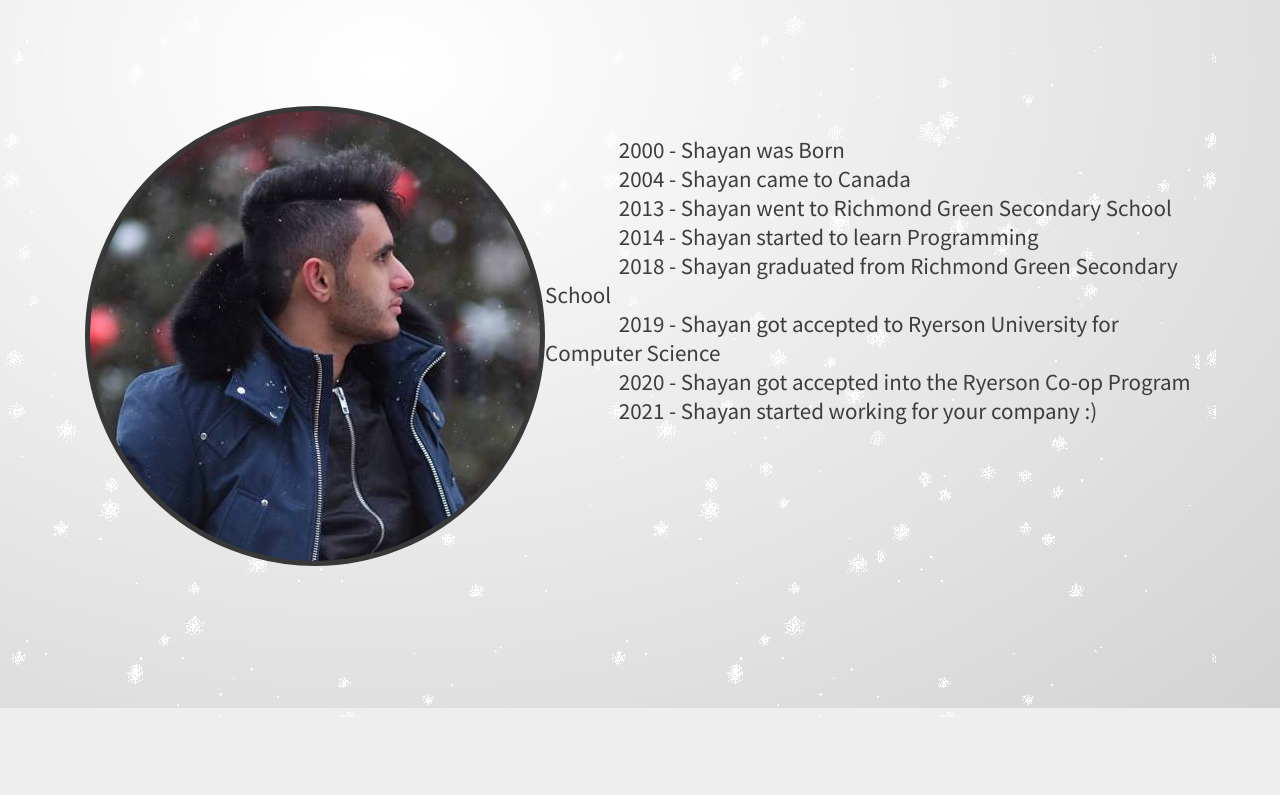
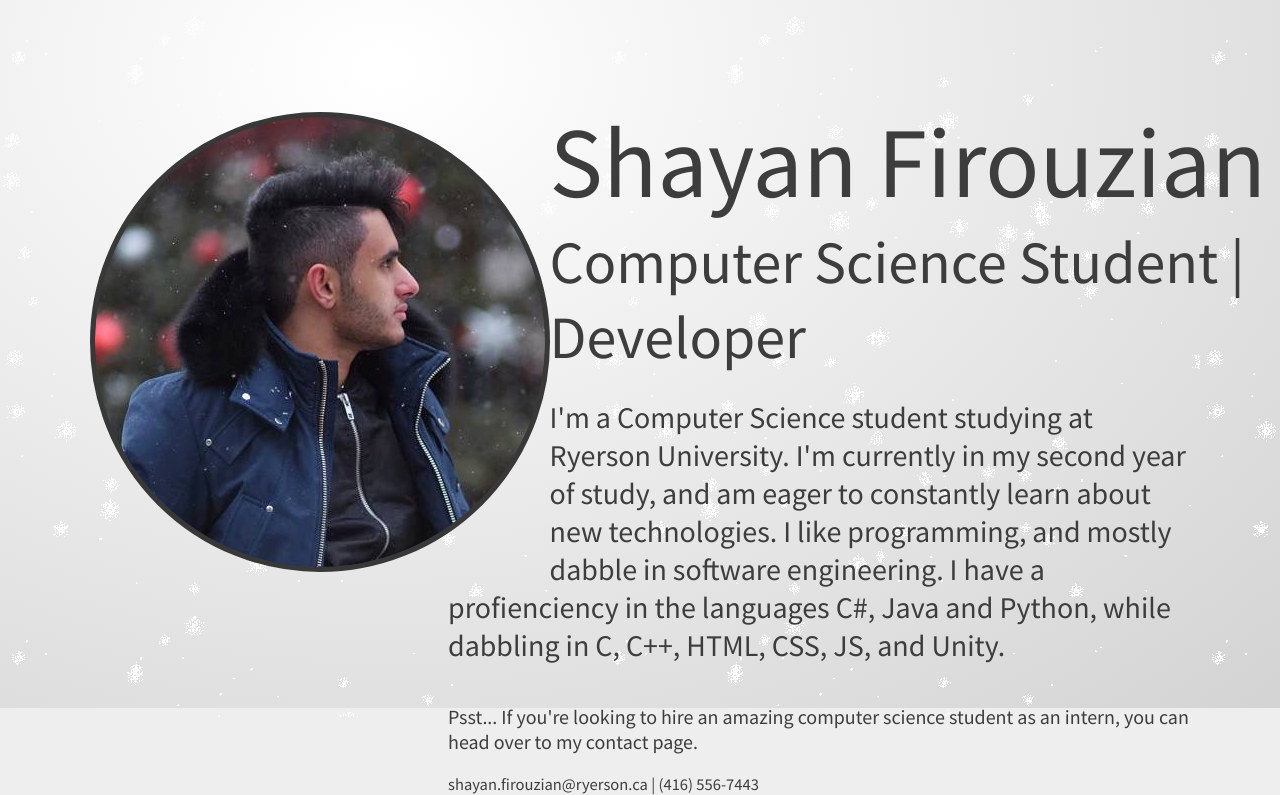
Before and after one commit to ShayanFF/Website, a plain HTML site: page about.html in a window 1280 px wide. Shown: the part 92-887 px from the top of the page. Before the commit the page ends 809 px from the top, so only its background shows below. Drawn offline with Linux system fonts and the light colour scheme.

Commit message:
Updated about.html and projects.html

```diff
--- a/about.html
+++ b/about.html
@@ -22,15 +22,22 @@
         </div>
         <div class="info">
             <img class="shayan" src="./shayan.png">
+            <div class="shayanTitle">
+                Shayan Firouzian
+            </div>
+            <div class="shayanSubtitle">
+                Computer Science Student | Developer
+            </div>
             <div class="text">
-                2000 - Shayan was Born
-                2004 - Shayan came to Canada
-                2013 - Shayan went to Richmond Green Secondary School
-                2014 - Shayan started to learn Programming
-                2018 - Shayan graduated from Richmond Green Secondary School
-                2019 - Shayan got accepted to Ryerson University for Computer Science
-                2020 - Shayan got accepted into the Ryerson Co-op Program
-                2021 - Shayan started working for your company :)
+                I'm a Computer Science student studying at Ryerson University. I'm currently in my second year of study, and am eager to constantly
+                learn about new technologies. I like programming, and mostly dabble in software engineering. I have a profienciency in the languages
+                C#, Java and Python, while dabbling in C, C++, HTML, CSS, JS, and Unity.
+            </div>
+            <div class="textBottom">
+                Psst... If you're looking to hire an amazing computer science student as an intern, you can head over to my contact page.
+            </div>
+            <div class="textContact">
+                shayan.firouzian@ryerson.ca | (416) 556-7443
             </div>
         </div>
     </div>
--- a/styles.css
+++ b/styles.css
@@ -165,7 +165,7 @@ input[type=submit]:hover {
 
 .info{
     position:absolute;
-    height: 90vh;
+    height:90vh;
     background-image: url(./snow.gif);
 }
 
@@ -191,12 +191,53 @@ input[type=submit]:hover {
      }
 }
 
+.shayanTitle{
+    margin-top:8%;
+    margin-left:35vw;
+    font-family: 'Source Sans Pro', sans-serif;
+    font-size: 100px;
+    color:rgb(61, 61, 61);
+    animation: textFade ease 1.5s;
+    animation-iteration-count: 1;
+}
+
+.shayanSubtitle{
+    margin-left:35vw;
+    font-family: 'Source Sans Pro', sans-serif;
+    font-size: 60px;
+    color:rgb(61, 61, 61);
+    animation: textFade ease 1.5s;
+    animation-iteration-count: 1;
+}
+
 .text{
-    margin-top:9%;
+    margin-left:35vw;
+    margin-top:3vh;
+    width:58vw;
     font-family: 'Source Sans Pro', sans-serif;
-    font-size: 23px;
-    width:95vw;
-    white-space: pre-wrap;
+    font-size: 30px;
+    color:rgb(61, 61, 61);
+    animation: textFade ease 1.5s;
+    animation-iteration-count: 1;
+}
+
+.textBottom{
+    margin-left:35vw;
+    margin-top:5vh;
+    width:58vw;
+    font-family: 'Source Sans Pro', sans-serif;
+    font-size: 20px;
+    color:rgb(61, 61, 61);
+    animation: textFade ease 1.5s;
+    animation-iteration-count: 1;
+}
+
+.textContact{
+    margin-left:35vw;
+    margin-top:2.5vh;
+    width:58vw;
+    font-family: 'Source Sans Pro', sans-serif;
+    font-size: 16.5px;
     color:rgb(61, 61, 61);
     animation: textFade ease 1.5s;
     animation-iteration-count: 1;
```
Also changed, not shown: projects.html (+15 -15 lines), website.png (added), zelda.png (added).
